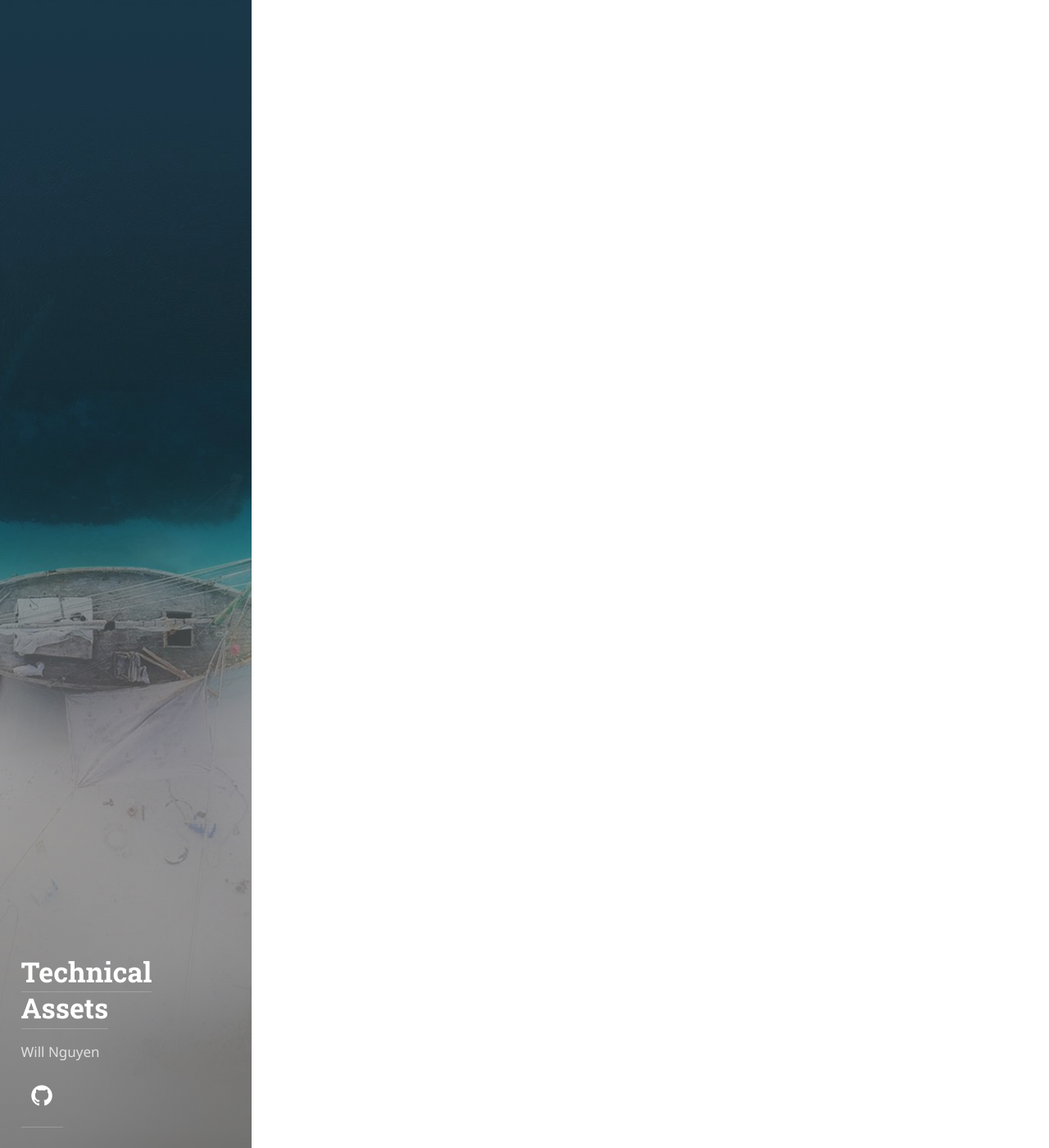
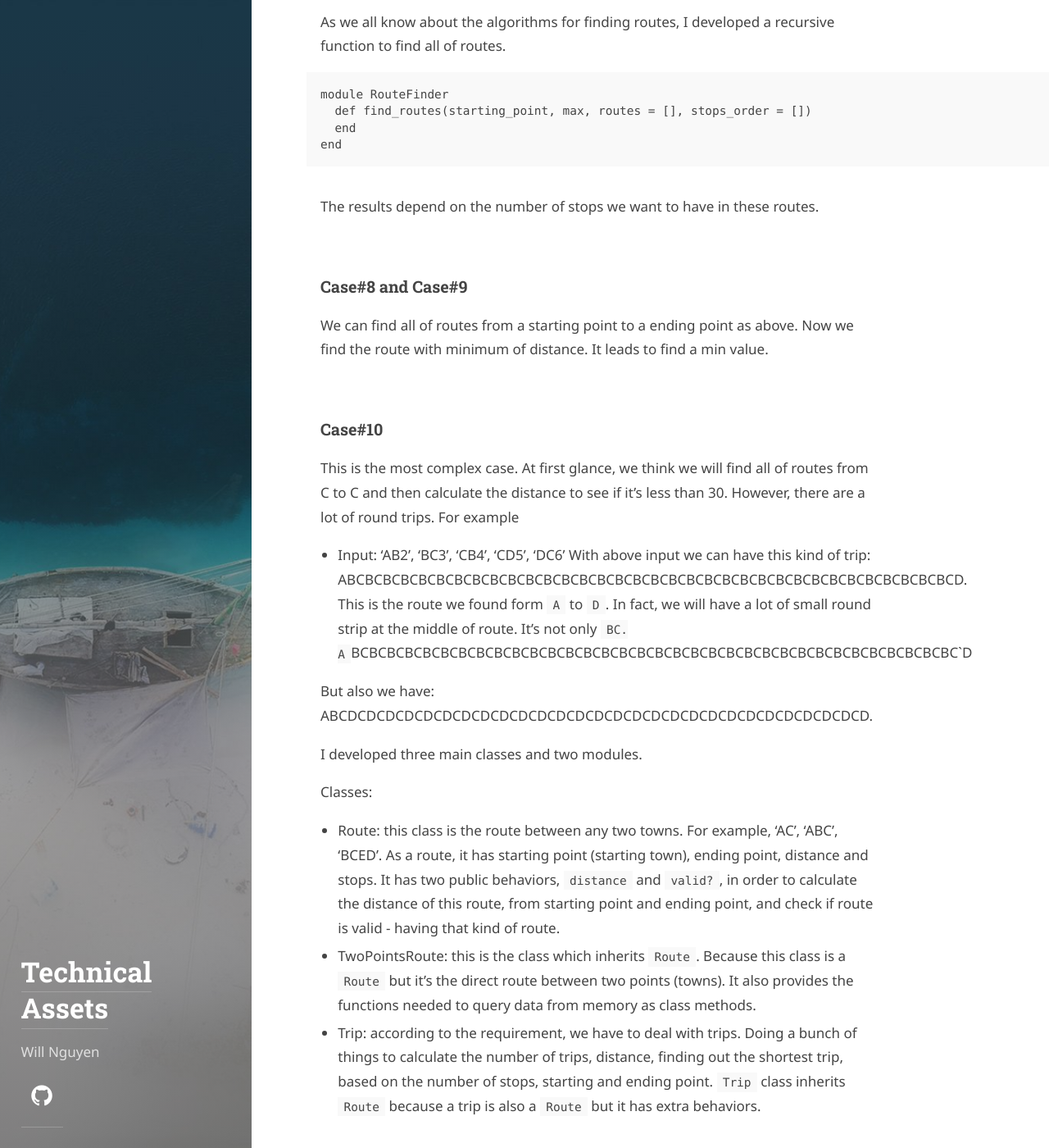
Before and after one commit to nctruong/technical-assets, a Jekyll site: the page built from instruction_and_explanation.md, in a window 1280 px wide and 1400 px high, scrolled down 1477 px. Shown: the whole window at 82% size. Built offline with Jekyll 4.4.1, drawn with Linux system fonts in a browser that asks for light colours; some web fonts are replaced; our own code applies the rules of GitHub Pages for plain Markdown files; some of the changed text lies outside the part shown.

Commit message:
TEM SAVE

````diff
--- a/instruction_and_explanation.md
+++ b/instruction_and_explanation.md
@@ -8,5 +8,53 @@
 ### Run main program
 
 ## Explanation
+### Solution
+
+Because I was excited at first problem so that I chose it.
+
+According to the requirement, we have 10 outputs corresponding 10 small cases.
+#### Case#1 to Case#5
+After get the route as an argument, for example `case#` 'A-B-C', we split this route to smaller, direct route like 'A-B' and 'B-C'. Then, we look or each route in the input to get the distance. If the result not found, the distance is nil, we show 'NO SUCH ROUTE'.
+```
+def distance
+  exists? ? total_distance : 'NO SUCH ROUTE'
+end
+def valid?; exists?; end
+def exists?
+  distances.all? { |distance| distance.nil? == false }
+end
+```
+
+### Case#6 and Case#7
+As we all know about the algorithms for finding routes, I developed a recursive function to find all of routes.
+```
+module RouteFinder
+  def find_routes(starting_point, max, routes = [], stops_order = [])
+  end
+end
+```
+The results depend on the number of stops we want to have in these routes.
+
+### Case#8 and Case#9
+We can find all of routes from a starting point to a ending point as above. Now we find the route with minimum of distance. It leads to find a min value.
+
+### Case#10
+This is the most complex case. At first glance, we think we will find all of routes from C to C and then calculate the distance to see if it's less than 30. However, there are a lot of round trips. For example
+- Input: 'AB2', 'BC3', 'CB4', 'CD5', 'DC6'
+With above input we can have this kind of trip: ABCBCBCBCBCBCBCBCBCBCBCBCBCBCBCBCBCBCBCBCBCBCBCBCBCBCBCBCBCBCBCBCBCBCD. This is the route we found form `A` to `D`.
+In fact, we will have a lot of small round strip at the middle of route. It's not only `BC. A`BCBCBCBCBCBCBCBCBCBCBCBCBCBCBCBCBCBCBCBCBCBCBCBCBCBCBCBCBCBCBCBCBCBC`D
+
+But also we have: ABCDCDCDCDCDCDCDCDCDCDCDCDCDCDCDCDCDCDCDCDCDCDCDCDCDCDCDCD.
+
+
+
+
+I developed three main classes and two modules.
+
+Classes:
+- Route: this class is the route between any two towns. For example, 'AC', 'ABC', 'BCED'. As a route, it has starting point (starting town), ending point, distance and stops. It has two public behaviors, `distance` and `valid?`, in order to calculate the distance of this route, from starting point and ending point, and check if route is valid - having that kind of route.
+- TwoPointsRoute: this is the class which inherits `Route`. Because this class is a `Route` but it's the direct route between two points (towns). It also provides the functions needed to query data from memory as class methods.
+- Trip: according to the requirement, we have to deal with trips. Doing a bunch of things to calculate the number of trips, distance, finding out the shortest trip, based on the number of stops, starting and ending point. `Trip` class inherits `Route` because a trip is also a `Route` but it has extra behaviors.
+
 ### Easy to maintain
 ### Easy to evolve
````
